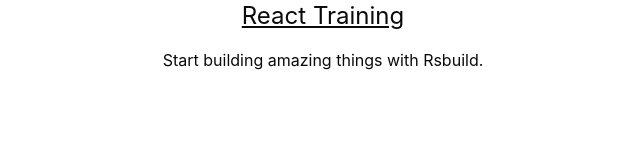
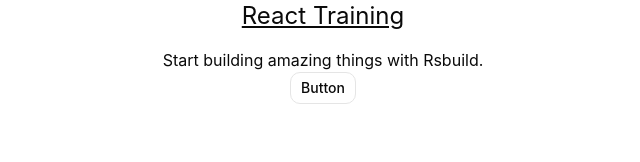
Before and after one commit to oleksiikyselov-gl/oleksii-kyselov-react-training-gl, a React app: page / in a window 1280 px wide. Shown: the top 162 px of the page, without its empty margins (317-957 px from the left). Built offline with nearby package versions, Linux system fonts and the light colour scheme; the HTML template or start-up script is replaced by a standard one.

Commit message:
feat: Add radix-ui and test button

```diff
--- a/package.json
+++ b/package.json
@@ -16,6 +16,7 @@
     "class-variance-authority": "^0.7.1",
     "clsx": "^2.1.1",
     "lucide-react": "^1.11.0",
+    "radix-ui": "^1.4.3",
     "react": "^19.2.5",
     "react-dom": "^19.2.5",
     "react-router-dom": "^7.14.2",
--- a/src/App.tsx
+++ b/src/App.tsx
@@ -1,10 +1,13 @@
 import './App.css';
+import { Button } from '@/components/ui/button';
 
 const App = () => {
   return (
     <div className="text-center">
       <h1 className="underline text-2xl mb-4">React Training</h1>
       <p>Start building amazing things with Rsbuild.</p>
+
+      <Button variant="outline">Button</Button>
     </div>
   );
 };
--- /dev/null
+++ b/src/components/ui/button.tsx
@@ -0,0 +1,67 @@
+import * as React from "react"
+import { cva, type VariantProps } from "class-variance-authority"
+import { Slot } from "radix-ui"
+
+import { cn } from "@/lib/utils"
+
+const buttonVariants = cva(
+  "group/button inline-flex shrink-0 items-center justify-center rounded-lg border border-transparent bg-clip-padding text-sm font-medium whitespace-nowrap transition-all outline-none select-none focus-visible:border-ring focus-visible:ring-3 focus-visible:ring-ring/50 active:not-aria-[haspopup]:translate-y-px disabled:pointer-events-none disabled:opacity-50 aria-invalid:border-destructive aria-invalid:ring-3 aria-invalid:ring-destructive/20 dark:aria-invalid:border-destructive/50 dark:aria-invalid:ring-destructive/40 [&_svg]:pointer-events-none [&_svg]:shrink-0 [&_svg:not([class*='size-'])]:size-4",
+  {
+    variants: {
+      variant: {
+        default: "bg-primary text-primary-foreground [a]:hover:bg-primary/80",
+        outline:
+          "border-border bg-background hover:bg-muted hover:text-foreground aria-expanded:bg-muted aria-expanded:text-foreground dark:border-input dark:bg-input/30 dark:hover:bg-input/50",
+        secondary:
+          "bg-secondary text-secondary-foreground hover:bg-secondary/80 aria-expanded:bg-secondary aria-expanded:text-secondary-foreground",
+        ghost:
+          "hover:bg-muted hover:text-foreground aria-expanded:bg-muted aria-expanded:text-foreground dark:hover:bg-muted/50",
+        destructive:
+          "bg-destructive/10 text-destructive hover:bg-destructive/20 focus-visible:border-destructive/40 focus-visible:ring-destructive/20 dark:bg-destructive/20 dark:hover:bg-destructive/30 dark:focus-visible:ring-destructive/40",
+        link: "text-primary underline-offset-4 hover:underline",
+      },
+      size: {
+        default:
+          "h-8 gap-1.5 px-2.5 has-data-[icon=inline-end]:pr-2 has-data-[icon=inline-start]:pl-2",
+        xs: "h-6 gap-1 rounded-[min(var(--radius-md),10px)] px-2 text-xs in-data-[slot=button-group]:rounded-lg has-data-[icon=inline-end]:pr-1.5 has-data-[icon=inline-start]:pl-1.5 [&_svg:not([class*='size-'])]:size-3",
+        sm: "h-7 gap-1 rounded-[min(var(--radius-md),12px)] px-2.5 text-[0.8rem] in-data-[slot=button-group]:rounded-lg has-data-[icon=inline-end]:pr-1.5 has-data-[icon=inline-start]:pl-1.5 [&_svg:not([class*='size-'])]:size-3.5",
+        lg: "h-9 gap-1.5 px-2.5 has-data-[icon=inline-end]:pr-2 has-data-[icon=inline-start]:pl-2",
+        icon: "size-8",
+        "icon-xs":
+          "size-6 rounded-[min(var(--radius-md),10px)] in-data-[slot=button-group]:rounded-lg [&_svg:not([class*='size-'])]:size-3",
+        "icon-sm":
+          "size-7 rounded-[min(var(--radius-md),12px)] in-data-[slot=button-group]:rounded-lg",
+        "icon-lg": "size-9",
+      },
+    },
+    defaultVariants: {
+      variant: "default",
+      size: "default",
+    },
+  }
+)
+
+function Button({
+  className,
+  variant = "default",
+  size = "default",
+  asChild = false,
+  ...props
+}: React.ComponentProps<"button"> &
+  VariantProps<typeof buttonVariants> & {
+    asChild?: boolean
+  }) {
+  const Comp = asChild ? Slot.Root : "button"
+
+  return (
+    <Comp
+      data-slot="button"
+      data-variant={variant}
+      data-size={size}
+      className={cn(buttonVariants({ variant, size, className }))}
+      {...props}
+    />
+  )
+}
+
+export { Button, buttonVariants }
--- a/tsconfig.json
+++ b/tsconfig.json
@@ -7,10 +7,12 @@
     "skipLibCheck": true,
     "useDefineForClassFields": true,
 
-    /* shadcn */
+    /* alias */
+    "baseUrl": ".",
     "paths": {
       "@/*": ["./src/*"]
     },
+    "ignoreDeprecations": "6.0",
 
     /* modules */
     "moduleDetection": "force",
```
Also changed, not shown: src/lib/utils.ts (renamed from src/lib/utils/utils.ts), 1 other file (tests, documents, lock files or other folders).
